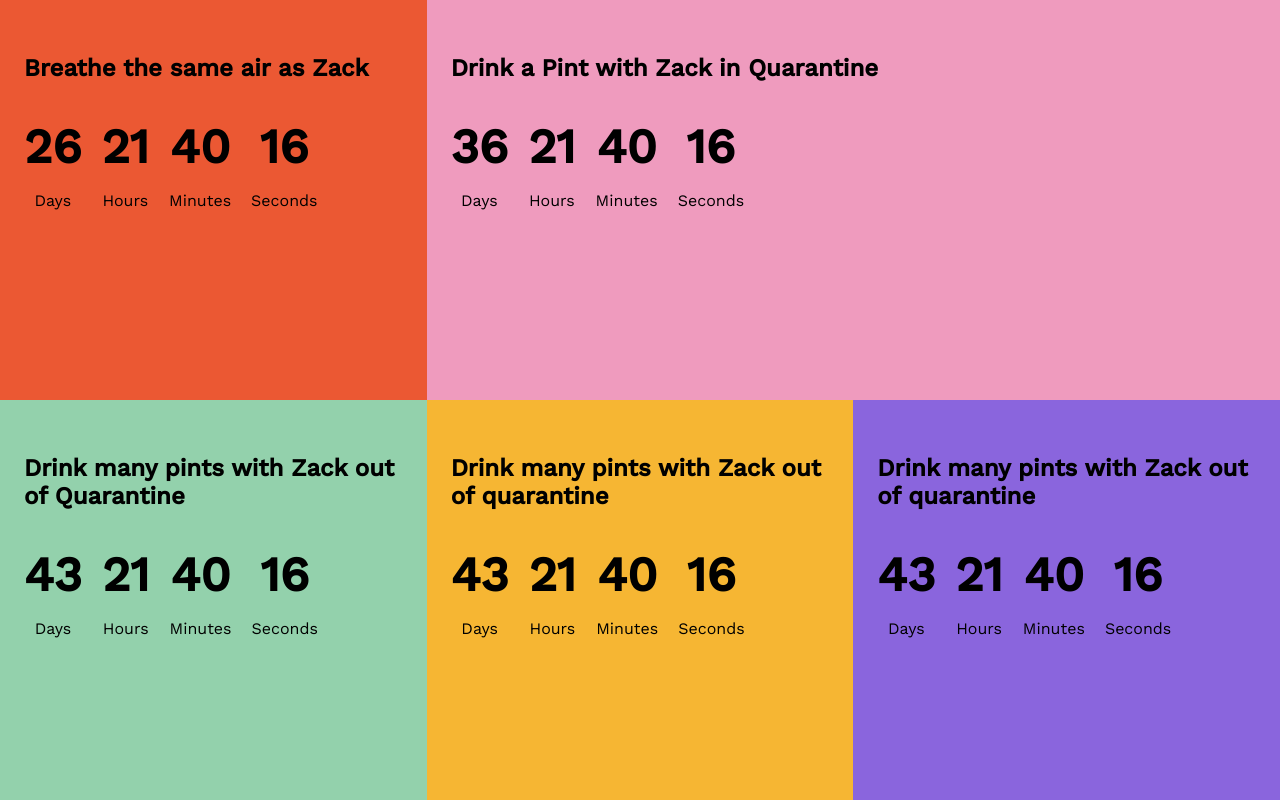
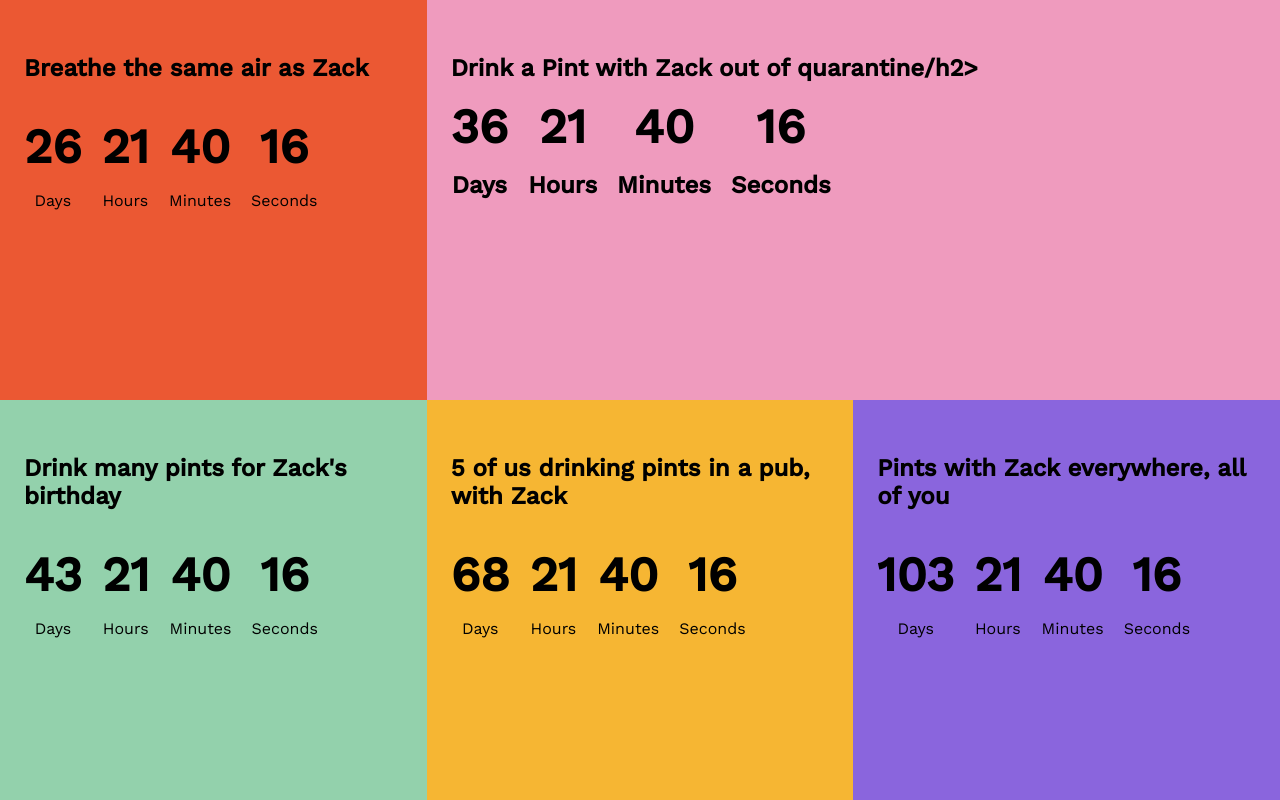
Before and after one commit to zmlipton91/zacklipton.ca, a plain HTML site: page onewayroadtozack.html in a window 1280 px wide. Drawn offline with nearby package versions, Linux system fonts and the light colour scheme.

Commit message:
Add files via upload

```diff
--- a/countdown.js
+++ b/countdown.js
@@ -42,6 +42,6 @@ document.addEventListener('DOMContentLoaded', () => {
   initializeClock('clockdiv-1', new Date('2021-04-05'));
   initializeClock('clockdiv-2', new Date('2021-04-15'));
   initializeClock('clockdiv-3', new Date('2021-04-22'));
-  initializeClock('clockdiv-4', new Date('2021-04-22'));
-  initializeClock('clockdiv-5', new Date('2021-04-22'));
+  initializeClock('clockdiv-4', new Date('2021-05-17'));
+  initializeClock('clockdiv-5', new Date('2021-06-21'));
 });
--- a/onewayroadtozack.html
+++ b/onewayroadtozack.html
@@ -32,7 +32,7 @@
             </div>
         </div>
         <div class="Area Area2">
-            <h2>Drink a Pint with Zack in Quarantine</h2>
+            <h2>Drink a Pint with Zack out of quarantine/h2>
             <div id="clockdiv-2" class="time">
                 <div class="time-wrapper">
                     <h3 class="days"></h3>
@@ -53,7 +53,7 @@
             </div>
         </div>
         <div class="Area Area3">
-            <h2>Drink many pints with Zack out of Quarantine</h2>
+            <h2>Drink many pints for Zack's birthday</h2>
             <div id="clockdiv-3" class="time">
                 <div class="time-wrapper">
                     <h3 class="days"></h3>
@@ -74,7 +74,7 @@
             </div>
         </div>
         <div class="Area Area4">
-        	<h2>Drink many pints with Zack out of quarantine</h2>
+        	<h2>5 of us drinking pints in a pub, with Zack</h2>
             <div id="clockdiv-4" class="time">
                 <div class="time-wrapper">
                     <h3 class="days"></h3>
@@ -95,7 +95,7 @@
             </div>
         </div>
         <div class="Area Area5">
-        	<h2>Drink many pints with Zack out of quarantine</h2>
+        	<h2>Pints with Zack everywhere, all of you</h2>
             <div id="clockdiv-5" class="time">
                 <div class="time-wrapper">
                     <h3 class="days"></h3>
```
